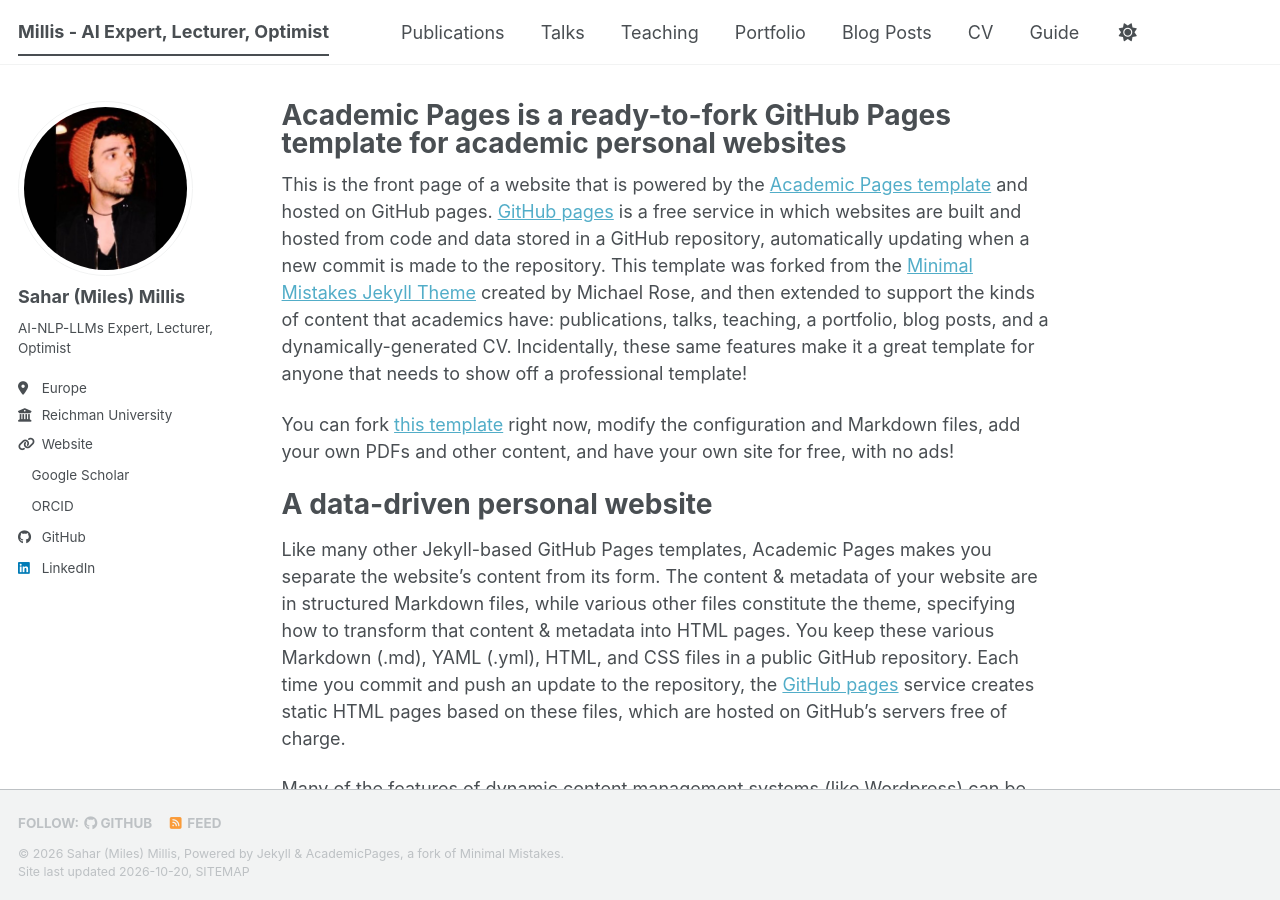
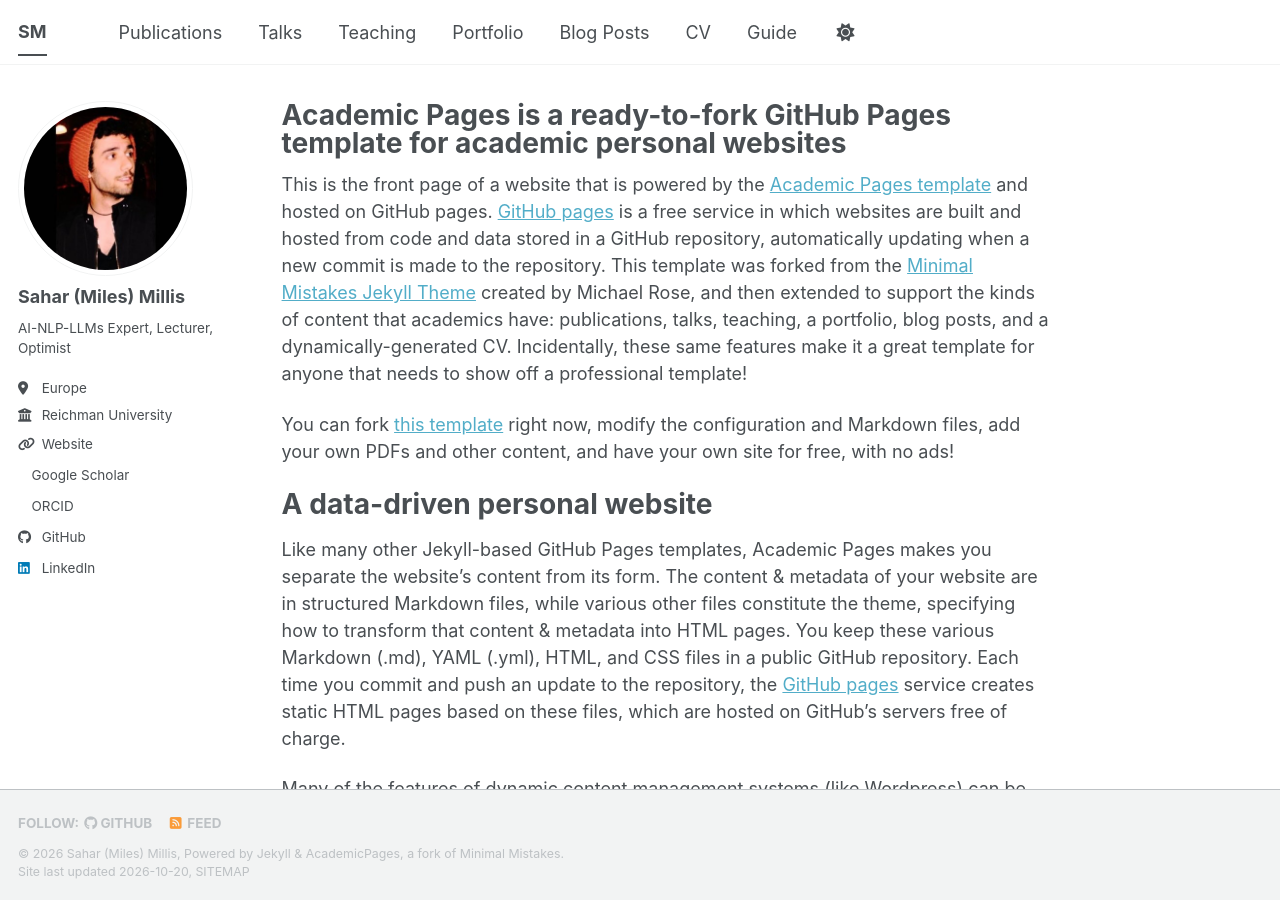
Before and after one commit to saharmilis/sahar.milis, a Jekyll site: the page built from _pages/about.md, in a window 1280 px wide and 900 px high. Built offline with Jekyll 4.4.1, drawn with Linux system fonts in a browser that asks for light colours; a style sheet for code colours, icons or effects is not loaded.

Commit message:
Update _config.yml

```diff
--- a/_config.yml
+++ b/_config.yml
@@ -9,7 +9,7 @@
 # Basic Site Settings
 locale                   : "en-US"
 site_theme               : "default" # The available themes options are "default", "air", "sunrise", "mint", "dirt" and "contrast"
-title                    : "Millis - AI Expert, Lecturer, Optimist"
+title                    : "SM"
 title_separator          : "-"
 name                     : &name "Sahar (Miles) Millis"
 description              : &description "AI-NLP-LLMs Expert, Lecturer, Optimist"   # Update this with a general description of your site, this is the default if not overridden by a page
```
